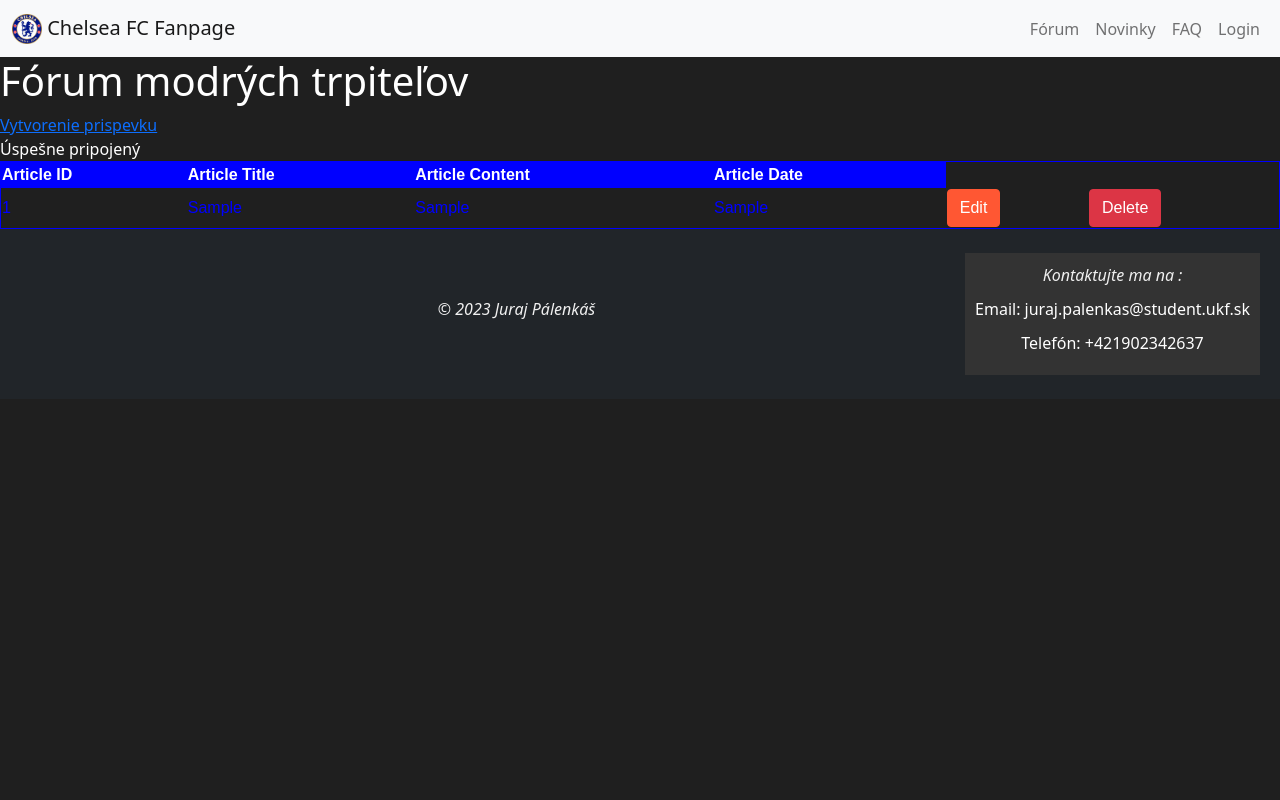
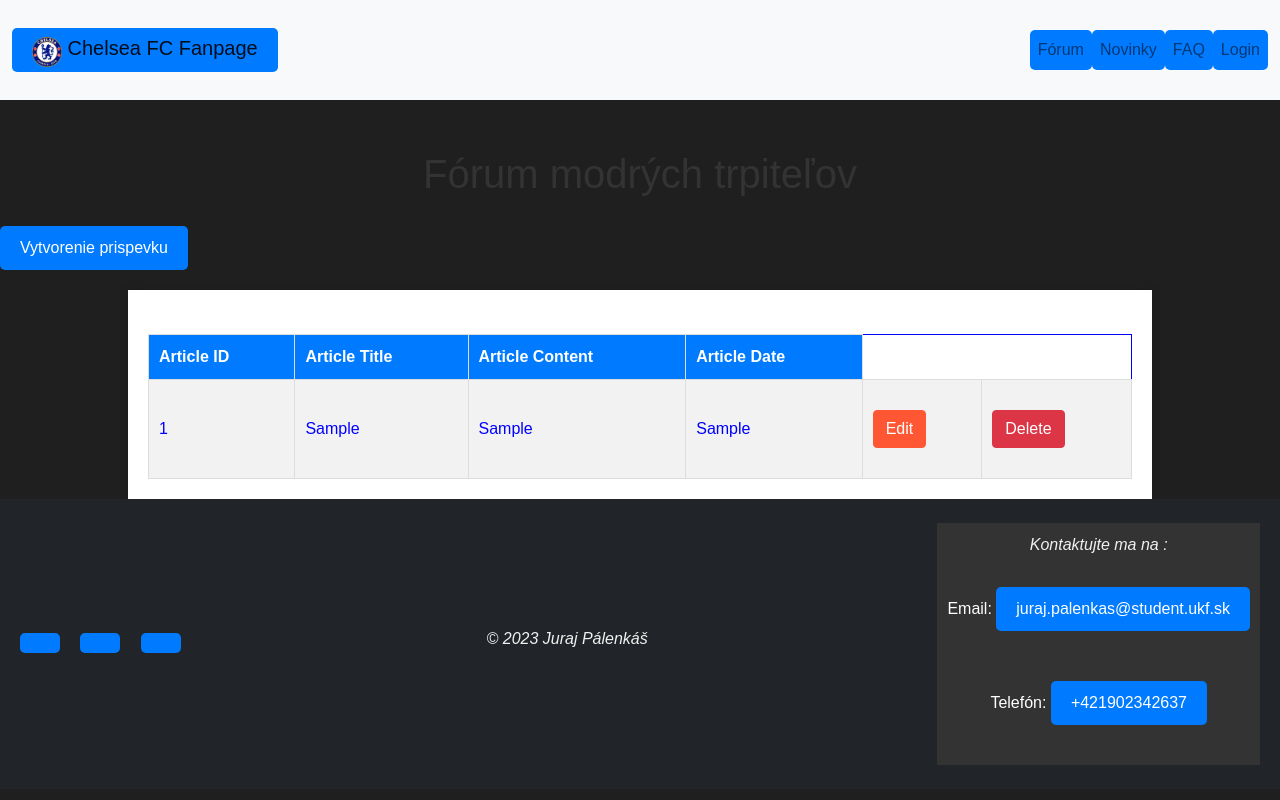
Before and after one commit to JurajPalenkas/ChelseaLondonProjektJurajPalenkas, a PHP site: page /forum.php in a window 1280 px wide. Run offline with PHP 8.4, Linux system fonts and the light colour scheme; tables that the repository leaves empty or names only in its code hold one stand-in row (values such as "Sample post").

Commit message:
pridanie style.css do priečinku css + úprava vo forum

```diff
--- /dev/null
+++ b/css/style.css
@@ -0,0 +1,53 @@
+body {
+    font-family: Arial, sans-serif;
+    margin: 0;
+    padding: 0;
+    background-color: #f0f0f0;
+}
+
+h1 {
+    text-align: center;
+    color: #333;
+    margin-top: 50px;
+}
+
+#forum {
+    width: 80%;
+    margin: 0 auto;
+    padding: 20px;
+    background-color: #fff;
+    box-shadow: 0px 0px 10px rgba(0,0,0,0.1);
+}
+
+a {
+    display: inline-block;
+    margin: 20px 0;
+    padding: 10px 20px;
+    color: #fff;
+    background-color: #007BFF;
+    text-decoration: none;
+    border-radius: 5px;
+}
+
+a:hover {
+    background-color: #0056b3;
+}
+
+table {
+    width: 100%;
+    border-collapse: collapse;
+}
+
+table, th, td {
+    border: 1px solid #ddd;
+    padding: 10px;
+}
+
+th {
+    background-color: #007BFF;
+    color: #fff;
+}
+
+tr:nth-child(even) {
+    background-color: #f2f2f2;
+}
--- a/forum.php
+++ b/forum.php
@@ -5,6 +5,7 @@
   <meta name="viewport" content="width=device-width, initial-scale=1.0">
     <title>Fórum</title>
     <link href="https://cdn.jsdelivr.net/npm/bootstrap@5.1.3/dist/css/bootstrap.min.css" rel="stylesheet" integrity="sha384-1BmE4kWBq78iYhFldvKuhfTAU6auU8tT94WrHftjDbrCEXSU1oBoqyl2QvZ6jIW3" crossorigin="anonymous">
+    <link rel="stylesheet" href="css/style.css">
     <link rel="stylesheet" href="css/css.css">
 </head>
 <body>
```
Also changed, not shown: style.css (deleted, +0 -35 lines).
